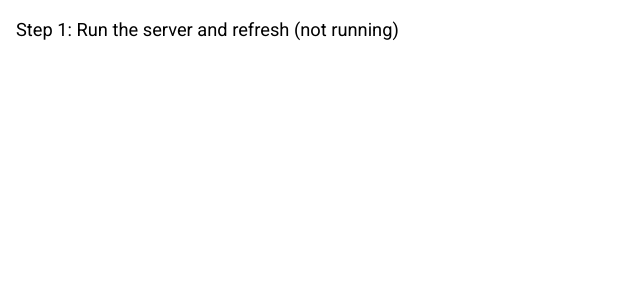
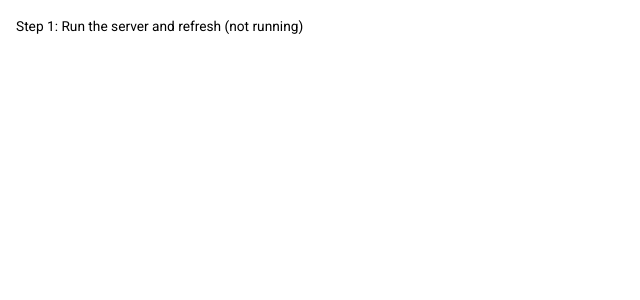
Before and after one commit to hatchways/team-yugioh, a React (Create React App) app in the folder client/: page / in a window 1280 px wide. Shown: the top 300 px of the page, without its empty margins (0-640 px from the left). Built offline with nearby package versions, Linux system fonts and the light colour scheme; no server answers.

Commit message:
revert font size to 12

```diff
--- a/client/src/themes/theme.js
+++ b/client/src/themes/theme.js
@@ -3,12 +3,12 @@ import { createMuiTheme } from "@material-ui/core";
 export const theme = createMuiTheme({
   typography: {
     fontFamily: '"Roboto"',
-    fontSize: 16,
+    fontSize: 12,
     h1: {
       // could customize the h1 variant as well
-    }
+    },
   },
   palette: {
-    primary: { main: "#f68002" }
-  }
+    primary: { main: "#f68002" },
+  },
 });
```
